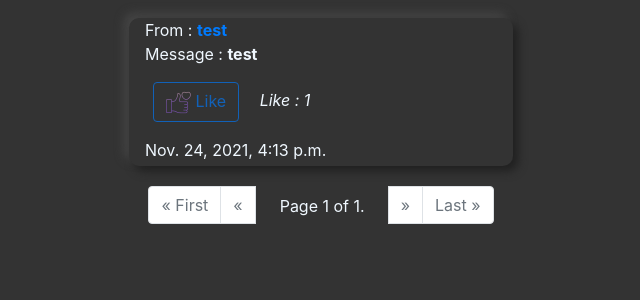
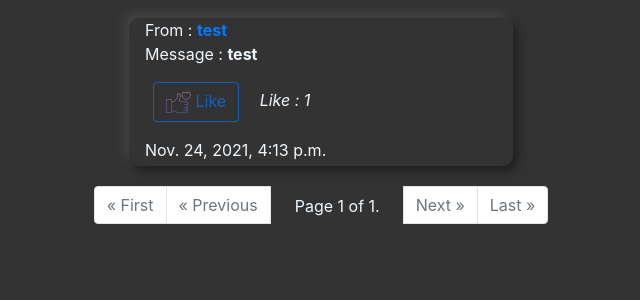
Before and after one commit to kroos783/network, a Django app: a page that uses network/templates/network/user.html in a window 1280 px wide. Shown: the part 448-748 px from the top of the page, without its empty margins (319-959 px from the left). Run offline with Django 3.2, Linux system fonts and the light colour scheme; data comes from the database, SQL or seed files in the repository; both versions use the stored data as it was after the commit; some libraries are stand-ins or nearby versions.

Commit message:
update files

```diff
--- a/network/static/network/edit.js
+++ b/network/static/network/edit.js
@@ -16,8 +16,8 @@ function editFunction(id) {
           id="compose-body${id}"
           placeholder="Body"
         >${post.post}</textarea>
-        <button class="btn btn-sm btn-primary m-3 ml-4" onclick="editSubmit('${id}')">Submit</button>
-        <button class="btn btn-sm btn-primary m-3 ml-4" onclick="cancelFunction('${id}')">Cancel</button>
+        <button class="btn btn-sm btn-primary m-3 ml-4" onclick="editSubmit(${id})">Submit</button>
+        <button class="btn btn-sm btn-primary m-3 ml-4" onclick="cancelFunction(${id})">Cancel</button>
         </form>`
 
     })
@@ -26,7 +26,7 @@ function editFunction(id) {
 function cancelFunction(id) {
     let ButtonEdit = document.querySelector(`#buttonEdit${id}`);
     let PostEdit = document.querySelector(`#postBody${id}`);
-    ButtonEdit.innerHTML = `<button class="btn btn-sm btn-primary m-3 ml-4" onclick="editFunction('${id}')">Edit</button>`;
+    ButtonEdit.innerHTML = `<button class="btn btn-sm btn-primary m-3 ml-4" onclick="editFunction(${id})">Edit</button>`;
 
     fetch('/edit/' + id)
     .then(response => response.json())
--- a/network/templates/network/index.html
+++ b/network/templates/network/index.html
@@ -98,7 +98,7 @@
         </li>
         <li class="page-item">
           <a class="page-link" href="?page={{ posts.previous_page_number }}" aria-label="Previous">
-            <span aria-hidden="true">&laquo;</span>
+            <span aria-hidden="true">&laquo; Previous</span>
           </a>
         </li>
       {% else %}
@@ -134,7 +134,7 @@
       {% else %}
       <li  class="page-item disabled">
         <a class="page-link" href="#" aria-label="Next">
-          <span aria-hidden="true">&raquo;</span>
+          <span aria-hidden="true">Next &raquo;</span>
         </a>
       </li>
       <li  class="page-item disabled">
--- a/network/templates/network/user.html
+++ b/network/templates/network/user.html
@@ -75,7 +75,7 @@
         </li>
         <li class="page-item">
           <a class="page-link" href="?page={{ posts.previous_page_number }}" aria-label="Previous">
-            <span aria-hidden="true">&laquo;</span>
+            <span aria-hidden="true">&laquo; Previous</span>
           </a>
         </li>
       {% else %}
@@ -86,7 +86,7 @@
         </li>
         <li class="page-item disabled">
           <a class="page-link" href="#" aria-label="Previous">
-            <span aria-hidden="true">&laquo;</span>
+            <span aria-hidden="true">&laquo; Previous</span>
           </a>
         </li>
       {% endif %}
@@ -100,7 +100,7 @@
       {% if posts.has_next %}
       <li class="page-item">
         <a class="page-link" href="?page={{ posts.next_page_number }}" aria-label="Next">
-          <span aria-hidden="true">&raquo;</span>
+          <span aria-hidden="true">Next &raquo;</span>
         </a>
       </li>
       <li class="page-item">
@@ -111,7 +111,7 @@
       {% else %}
       <li  class="page-item disabled">
         <a class="page-link" href="#" aria-label="Next">
-          <span aria-hidden="true">&raquo;</span>
+          <span aria-hidden="true">Next &raquo;</span>
         </a>
       </li>
       <li  class="page-item disabled">
```
Also changed, not shown: network/templates/network/following.html (+4 -4 lines), db.sqlite3.
